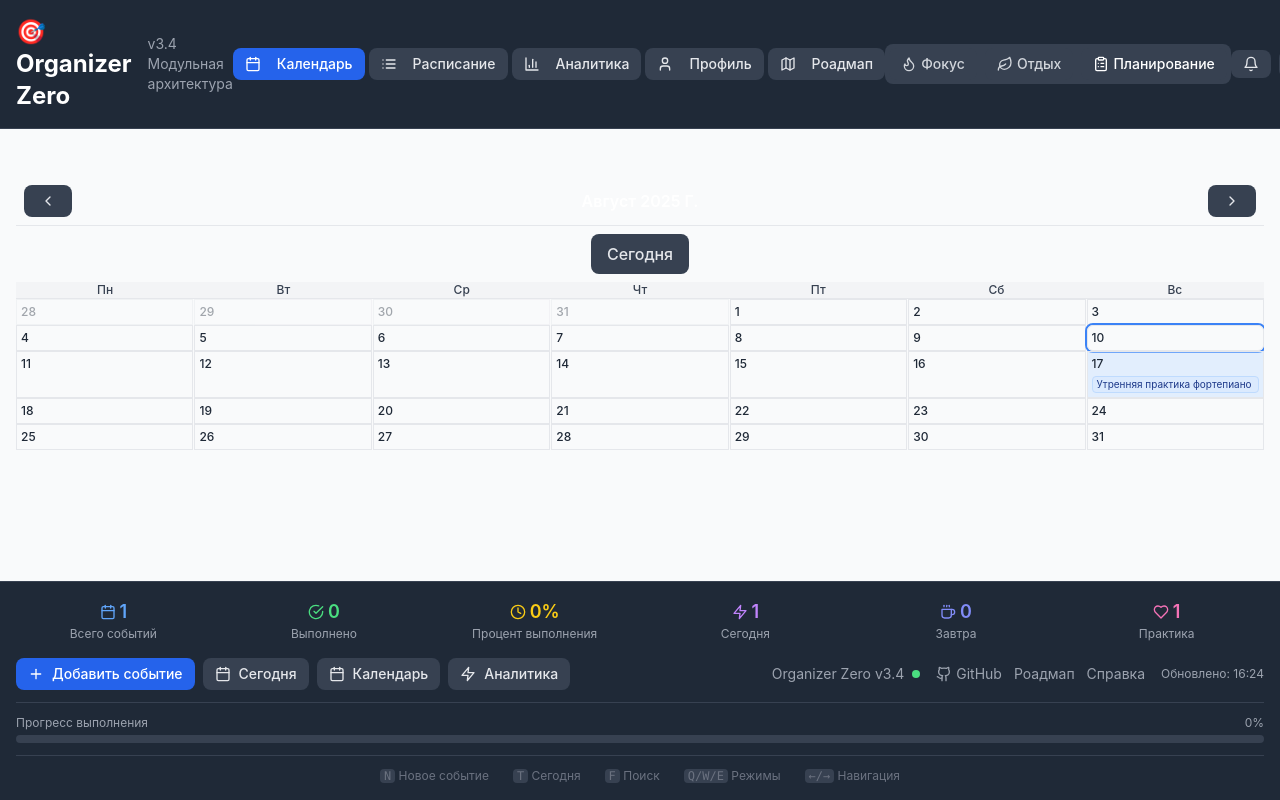
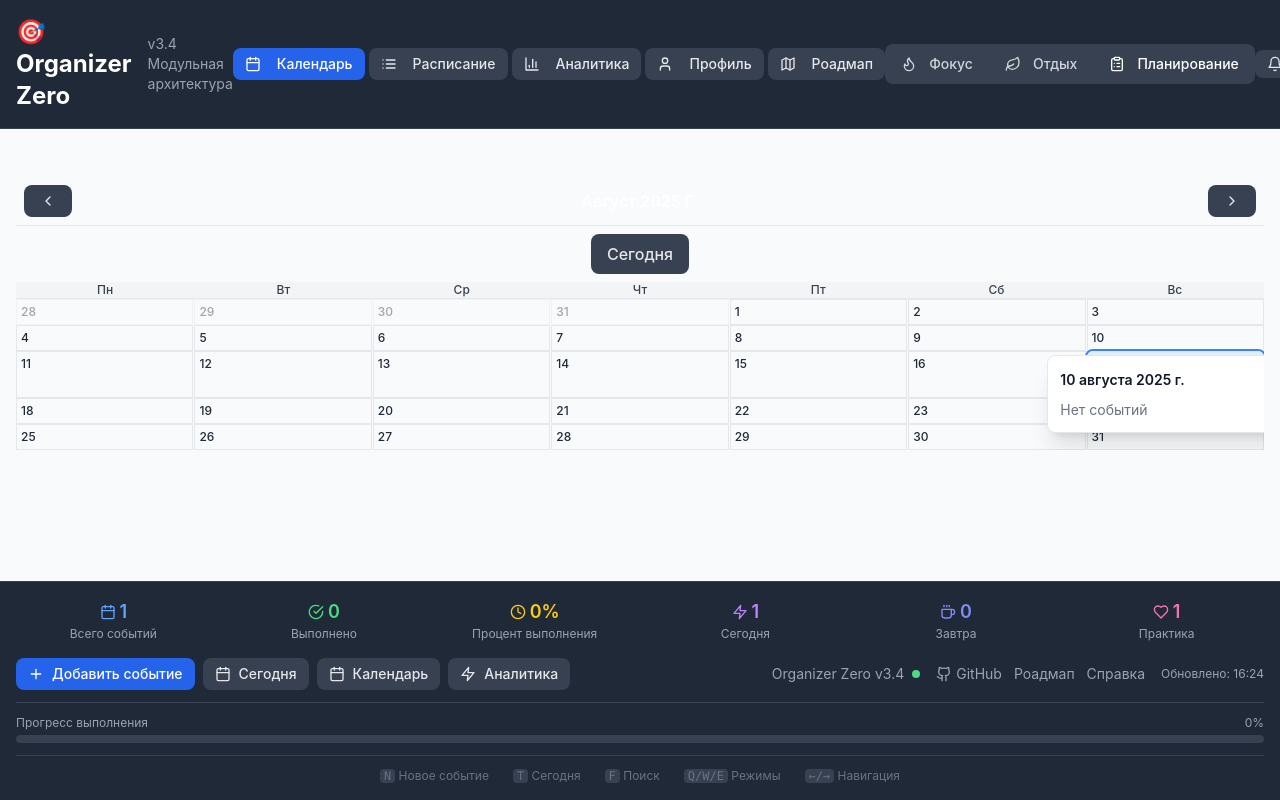
Before and after one commit to Fiddler1996/releaseFinal, a React (Vite) app in the folder organizer-zero/: page / in a window 1280 px wide. Both pictures are taken after a click on the button "10". Built offline with nearby package versions, Linux system fonts and the light colour scheme.

Commit message:
feat(calendar): popover with full day events; improve bottom button icon centering

```diff
--- a/organizer-zero/src/components/ui/Button.tsx
+++ b/organizer-zero/src/components/ui/Button.tsx
@@ -18,26 +18,26 @@ export const Button: React.FC<ButtonProps> = ({
   'aria-label': ariaLabel,
   ...props
 }) => {
-  const baseClasses = 'inline-flex items-center justify-center font-medium rounded-lg transition-all duration-200 focus:outline-none focus:ring-2 focus:ring-offset-2 disabled:opacity-50 disabled:cursor-not-allowed';
+  const baseClasses = 'inline-flex items-center justify-center gap-2 font-medium rounded-lg transition-all duration-200 focus:outline-none focus:ring-2 focus:ring-offset-2 disabled:opacity-50 disabled:cursor-not-allowed';
 
   const variantClasses = {
     primary: 'bg-blue-600 text-white hover:bg-blue-700 focus:ring-blue-500',
     secondary: 'bg-gray-700 text-gray-200 hover:bg-gray-600 focus:ring-gray-500',
     danger: 'bg-red-600 text-white hover:bg-red-700 focus:ring-red-500',
     success: 'bg-green-600 text-white hover:bg-green-700 focus:ring-green-500'
-  };
+  } as const;
 
   const sizeClasses = {
     sm: 'px-3 py-1.5 text-sm',
     md: 'px-4 py-2 text-base',
     lg: 'px-6 py-3 text-lg'
-  };
+  } as const;
 
   const iconSizes = {
     sm: 'w-4 h-4',
     md: 'w-5 h-5',
     lg: 'w-6 h-6'
-  };
+  } as const;
 
   const combinedClasses = [
     baseClasses,
@@ -59,13 +59,13 @@ export const Button: React.FC<ButtonProps> = ({
     >
       {loading ? (
         <>
-          <div className={`animate-spin rounded-full border-2 border-transparent border-t-current ${iconSizes[size]} mr-2`} />
+          <div className={`animate-spin rounded-full border-2 border-transparent border-t-current ${iconSizes[size]}`} />
           {children}
         </>
       ) : (
         <>
           {Icon && (
-            <Icon className={`${iconSizes[size]} ${children ? 'mr-2' : ''}`} />
+            <Icon className={`${iconSizes[size]}`} />
           )}
           {children}
         </>
--- a/organizer-zero/src/components/views/CalendarView.tsx
+++ b/organizer-zero/src/components/views/CalendarView.tsx
@@ -1,4 +1,4 @@
-import React, { useEffect } from 'react';
+import React, { useEffect, useState } from 'react';
 import { useCalendar } from '../../store/hooks';
 import { addDays, startOfMonth, endOfMonth, startOfWeek, endOfWeek, isSameMonth } from 'date-fns';
 import { Button } from '../ui';
@@ -16,6 +16,9 @@ const CalendarView: React.FC = () => {
     getEventsForDate
   } = useCalendar();
 
+  const [popoverDate, setPopoverDate] = useState<Date | null>(null);
+  const [popoverPos, setPopoverPos] = useState<{ x: number; y: number } | null>(null);
+
   useEffect(() => {
     setCalendarView('month');
   }, [setCalendarView]);
@@ -26,9 +29,13 @@ const CalendarView: React.FC = () => {
   const startDate = startOfWeek(monthStart, { weekStartsOn: 1 });
   const endDate = endOfWeek(monthEnd, { weekStartsOn: 1 });
 
-  const handleDateClick = (date: Date) => {
-    setCurrentDate(date.toISOString().split('T')[0]);
-    setCalendarView('day');
+  const handleDateClick = (date: Date, event?: React.MouseEvent) => {
+    // Открываем поповер со списком событий
+    setPopoverDate(date);
+    if (event) {
+      const rect = (event.currentTarget as HTMLElement).getBoundingClientRect();
+      setPopoverPos({ x: rect.left + rect.width / 2, y: rect.top + window.scrollY });
+    }
   };
 
   const rows: React.ReactNode[] = [];
@@ -52,7 +59,7 @@ const CalendarView: React.FC = () => {
           role="button"
           aria-selected={isSelected}
           tabIndex={0}
-          onClick={() => handleDateClick(clone)}
+          onClick={(e) => handleDateClick(clone, e)}
           className={`flex flex-col p-1 border cursor-pointer transition-all duration-100
             ${isCurrentMonth ? '' : 'opacity-40'}
             ${isToday ? 'bg-blue-200/40' : ''}
@@ -114,7 +121,40 @@ const CalendarView: React.FC = () => {
         <div>Пн</div><div>Вт</div><div>Ср</div><div>Чт</div><div>Пт</div><div>Сб</div><div>Вс</div>
       </div>
 
-      <div className="flex-1 overflow-y-auto">{rows}</div>
+      <div className="relative flex-1 overflow-y-auto">
+        {rows}
+        {popoverDate && (
+          <div className="fixed inset-0 z-40" onClick={() => { setPopoverDate(null); setPopoverPos(null); }} />
+        )}
+        {popoverDate && popoverPos && (
+          <div
+            className="absolute z-50 bg-white text-gray-900 rounded-lg shadow-xl border border-gray-200 w-72 p-3"
+            style={{ left: Math.max(8, popoverPos.x - 144), top: 56 }}
+            role="dialog"
+            aria-label="События дня"
+          >
+            <div className="flex items-center justify-between mb-2">
+              <div className="font-semibold text-sm">
+                {popoverDate.toLocaleDateString('ru-RU', { day: 'numeric', month: 'long', year: 'numeric' })}
+              </div>
+              <button className="text-gray-500 hover:text-gray-700" onClick={() => { setPopoverDate(null); setPopoverPos(null); }}>×</button>
+            </div>
+            <div className="max-h-64 overflow-y-auto space-y-2">
+              {getEventsForDate(popoverDate.toISOString().split('T')[0]).length === 0 ? (
+                <div className="text-sm text-gray-500">Нет событий</div>
+              ) : (
+                getEventsForDate(popoverDate.toISOString().split('T')[0]).map((ev) => (
+                  <div key={ev.id} className="border border-gray-200 rounded p-2">
+                    <div className="text-sm font-medium text-gray-900 truncate">{ev.title}</div>
+                    <div className="text-xs text-gray-600">{ev.start} — {ev.end}</div>
+                    {ev.description && <div className="text-xs text-gray-500 mt-1 line-clamp-2">{ev.description}</div>}
+                  </div>
+                ))
+              )}
+            </div>
+          </div>
+        )}
+      </div>
     </div>
   );
 };
```
Also changed, not shown: 5 other files (tests, documents, lock files or other folders).
